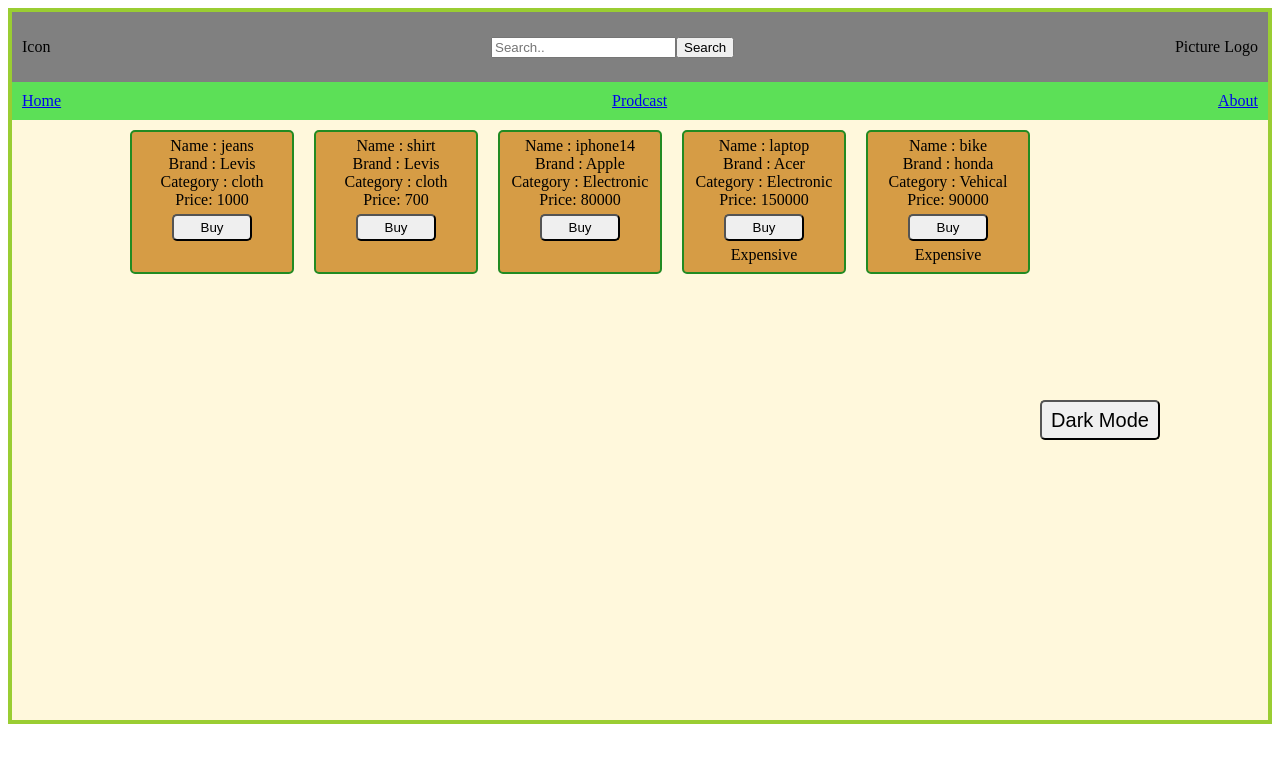
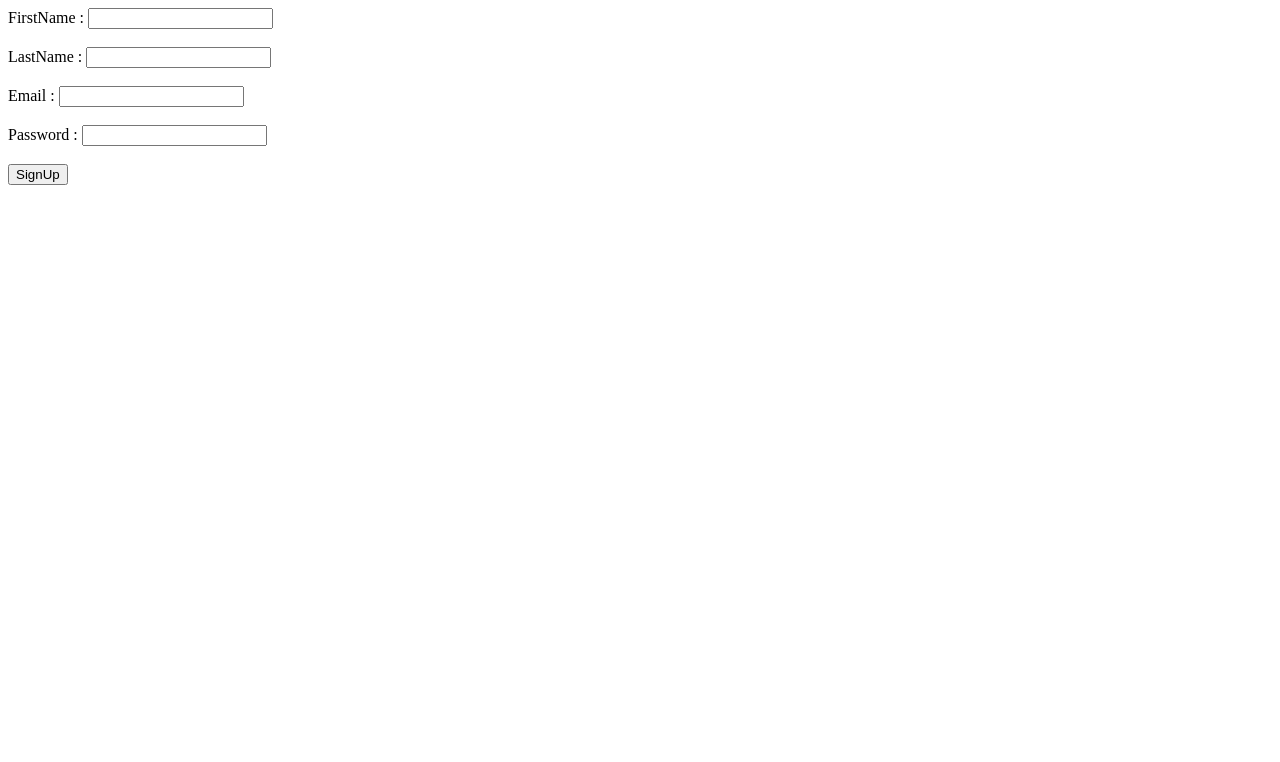
Before and after one commit to Punitsharma16/my-app, a React (Create React App) app: page / in a window 1280 px wide. Shown: the top 762 px of the page. Built offline with nearby package versions, Linux system fonts and the light colour scheme; the HTML template or start-up script is replaced by a standard one.

Commit message:
Practise

```diff
--- /dev/null
+++ b/src/AppS.jsx
@@ -0,0 +1,25 @@
+import { Form } from "./Forms/controlForm"
+import { Info } from "./Forms/info"
+import { User } from "./Forms/multipleInputBox"
+import { Email, Name } from "./States/Login"
+import { UserInfo } from "./States/stateOnObj"
+import { Array } from "./States/statesOnArrays"
+import { Counter2 } from "./countersInState/AsyncState"
+import { Counter, Counter1 } from "./countersInState/counter"
+
+export const AppS = ()=>{
+    return(
+        <>
+        {/* <Name/>
+        <Email/>
+        <UserInfo/>
+        <Array/> */}
+        {/* <Counter/>
+        <Counter1/>
+        <Counter2/> */}
+        {/* <Info/> */}
+        {/* <User/> */}
+        <Form/>
+        </>
+    )
+}
--- /dev/null
+++ b/src/Forms/controlForm.jsx
@@ -0,0 +1,45 @@
+import { useState } from "react";
+
+export const Form =()=>{
+    const [userinfo,setUserInfo] =
+    useState(
+        {firstName:'',
+    lastName:'',
+    email:'',
+    password:''}
+    )
+    const userInfo = (event)=>{
+        // console.log(event.target.name);
+        // console.log(event.target.value);
+        const{name,value} = event.target;
+        let changes = name==='email' ? value.toLowerCase():value.toUpperCase();
+        userinfo[name] = changes
+        setUserInfo({...userinfo});
+        console.log(userinfo);
+    }
+    const signUp = (e)=>{
+        e.preventDefault();
+        console.log(userinfo);
+    }
+    return(
+        <>
+        <label htmlFor="firstName">FirstName : </label>
+        <input type="text" name="firstName" value={userinfo.firstName} onChange={userInfo} id="firstName" />
+        <br/>
+        <br/>
+        <label htmlFor="lastName">LastName : </label>
+        <input type="text" name="lastName" value={userinfo.lastName} onChange={userInfo} id="lastName" />
+        <br/>
+        <br/>
+        <label htmlFor="email">Email : </label>
+        <input type="email" name="email" value={userinfo.email} onChange={userInfo} id="email" />
+        <br/>
+        <br/>
+        <label htmlFor="password">Password : </label>
+        <input type="password" name="password" value={userinfo.password} onChange={userInfo} id="password" />
+        <br/>
+        <br/>
+        <button onClick={signUp}>SignUp</button>
+        </>
+    )
+}
--- /dev/null
+++ b/src/Forms/info.jsx
@@ -0,0 +1,29 @@
+export const Info = ()=>{
+    let userName = '';
+    let password = '';
+    const username = (event)=>{
+        userName = event.target.value;
+    }
+    const userpassword = (event)=>{
+        console.log(event);
+        password = event.target.value;
+    }
+
+    const submit = (e)=>{
+        e.preventDefault();
+        console.log(userName);
+        console.log(password);
+    }
+
+    return(
+        <>
+        <label htmlFor="name">Name : </label>
+        <input type="text" id="name"onChange={username} placeholder="Enter your name.." />
+        <br/>
+        <label htmlFor="password">Password : </label>
+        <input type="password" id="password" onChange={userpassword} placeholder="Enter Your Password.." />
+        <br/>
+        <button type="submit" onClick={submit}>Login</button>
+        </>
+    )
+}
--- /dev/null
+++ b/src/Forms/multipleInputBox.jsx
@@ -0,0 +1,33 @@
+export const User = ()=>{
+    let userObj = {};
+    const userInfo = (event)=>{
+        // console.log(event.target);
+        userObj[event.target.name] = event.target.value;
+    }
+    const signUp = (e)=>{
+        e.preventDefault();
+        console.log(userObj);
+    }
+
+    return(
+        <>
+        <label htmlFor="firstName">FirstName : </label>
+        <input type="text" name="firstName" onChange={userInfo} id="firstName" />
+        <br/>
+        <br/>
+        <label htmlFor="lastName">LastName : </label>
+        <input type="text" name="lastName" onChange={userInfo} id="lastName" />
+        <br/>
+        <br/>
+        <label htmlFor="email">Email : </label>
+        <input type="email" name="email" onChange={userInfo} id="email" />
+        <br/>
+        <br/>
+        <label htmlFor="password">Password : </label>
+        <input type="password" name="password" onChange={userInfo} id="password" />
+        <br/>
+        <br/>
+        <button onClick={signUp}>SignUp</button>
+        </>
+    )
+}
--- a/src/States/AppS.jsx
+++ /dev/null
@@ -1,12 +0,0 @@
-import { Email, Name } from "./Login"
-import { UserInfo } from "./stateOnObj"
-
-export const AppS = ()=>{
-    return(
-        <>
-        <Name/>
-        <Email/>
-        <UserInfo/>
-        </>
-    )
-}
--- /dev/null
+++ b/src/States/statesOnArrays.jsx
@@ -0,0 +1,16 @@
+import { useState } from "react"
+
+export const Array = ()=>{
+    const [days,setClass] = useState(['Sun','Mon','Wed']);
+    const addDays = ()=>{
+        setClass([
+            ...days,'Tues','Fri'
+        ])
+    }
+    return (
+        <>
+        <p>Classes : {days.join(" ")}</p>
+        <button onClick={addDays}>Add Classes</button>
+        </>
+    )
+}
--- /dev/null
+++ b/src/countersInState/AsyncState.jsx
@@ -0,0 +1,21 @@
+import { useState } from "react"
+
+export const Counter2 = ()=>{
+    const [count2,setCount2] = useState(0);
+    const sumTillNum = (num)=>{
+        for(let i=1; i<=num; i++){
+            setCount2((prev)=>{
+                return prev+i;
+            })
+        }
+    }
+    return(
+        <>
+        <p>Count : {count2}</p>
+        <button onClick={()=>sumTillNum(3)}>+3</button>
+        <button onClick={()=>sumTillNum(10)}>+10</button>
+        <button onClick={()=>setCount2(0)}>Reset</button>
+        </>
+
+    )
+}
--- /dev/null
+++ b/src/countersInState/counter.jsx
@@ -0,0 +1,43 @@
+import { useState } from "react"
+
+export const Counter = ()=>{
+    const [count,setCount] = useState(0);
+
+    // const increment = ()=>{
+    //     setCount(count+1);
+    // }
+
+    // const decrement = ()=>{
+    //     setCount(count-1);
+    // }
+
+    // const reset =()=>{
+    //     setCount(0);
+    // }
+    return(
+        <>
+        <p>Count : {count}</p>
+        <button onClick={()=>setCount(count+1)}>Increment</button>
+        <button onClick={()=>setCount(count-1)}>Decrement</button>
+        <button onClick={()=>setCount(0)}>Reset</button>
+        </>
+    )
+}
+
+export const Counter1 = ()=>{
+    const [count1,setCount] = useState(0);
+
+    const incrementValue = (num)=>{
+        for(let i=1; i<=num; i++){
+            setCount(count1+i)
+        }
+    }
+    return(
+        <>
+        <p>Count : {count1}</p>
+        <button onClick={()=>incrementValue(3)}>+3</button>
+        <button onClick={()=>incrementValue(10)}>+10</button>
+        <button onClick={()=>setCount(0)}>Reset</button>
+        </>
+    )
+}
--- a/src/index.js
+++ b/src/index.js
@@ -2,9 +2,9 @@ import React from 'react';
 import ReactDOM from 'react-dom/client';
 import {NewApp} from './moreComponents/NewApp';
 import App from '../src/App';
-import { AppS } from './States/AppS';
+import { AppS } from './AppS';
 
 const root = ReactDOM.createRoot(document.getElementById('root'));
 root.render(
-    <NewApp/>
+    <AppS/>
 );
```
